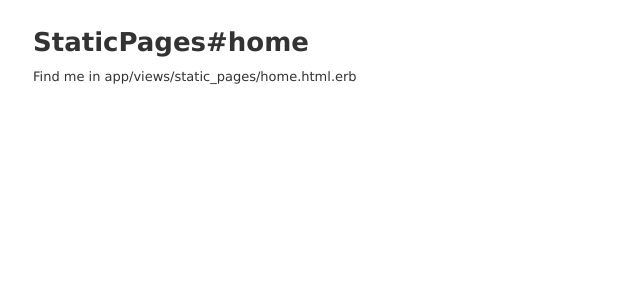
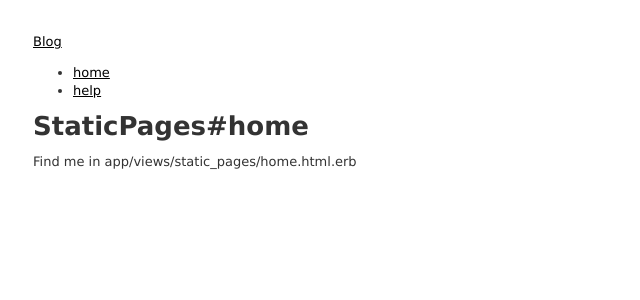
Before and after one commit to clown-piero/blog, a Rails app: page /static_pages/home in a window 1280 px wide. Shown: the top 300 px of the page, without its empty margins (0-640 px from the left). Run offline with Rails 7, Linux system fonts and the light colour scheme; style sheets or scripts are compiled from the project's sources.

Commit message:
static_pagesを編集しました

```diff
--- a/app/controllers/static_pages_controller.rb
+++ b/app/controllers/static_pages_controller.rb
@@ -1,4 +1,7 @@
 class StaticPagesController < ApplicationController
+  def top
+  end
+
   def home
   end
 
--- a/app/views/layouts/application.html.erb
+++ b/app/views/layouts/application.html.erb
@@ -8,9 +8,25 @@
 
     <%= stylesheet_link_tag 'application', media: 'all', 'data-turbolinks-track': 'reload' %>
     <%= javascript_pack_tag 'application', 'data-turbolinks-track': 'reload' %>
+
   </head>
 
   <body>
+    <header>
+      <div class="header-logo">
+        <%= link_to("Blog", "/") %>
+
+      </div>
+      <ul class="header-menu">
+        <li>
+          <%= link_to("home", "/statics_pages/home") %>
+        </li>
+        <li>
+          <%= link_to("help", "/statics_pages/help") %>
+        </li>
+      </ul>
+    </header>
+
     <%= yield %>
   </body>
 </html>
--- /dev/null
+++ b/app/views/static_pages/top.html.erb
@@ -0,0 +1 @@
+<h1>Wellcome Blog</h1>
--- a/config/routes.rb
+++ b/config/routes.rb
@@ -1,6 +1,7 @@
 Rails.application.routes.draw do
   get 'static_pages/home'
   get 'static_pages/help'
+  get "/" => "static_pages#top"
   resources :blogcontents
   resources :users
   # For details on the DSL available within this file, see https://guides.rubyonrails.org/routing.html
```
